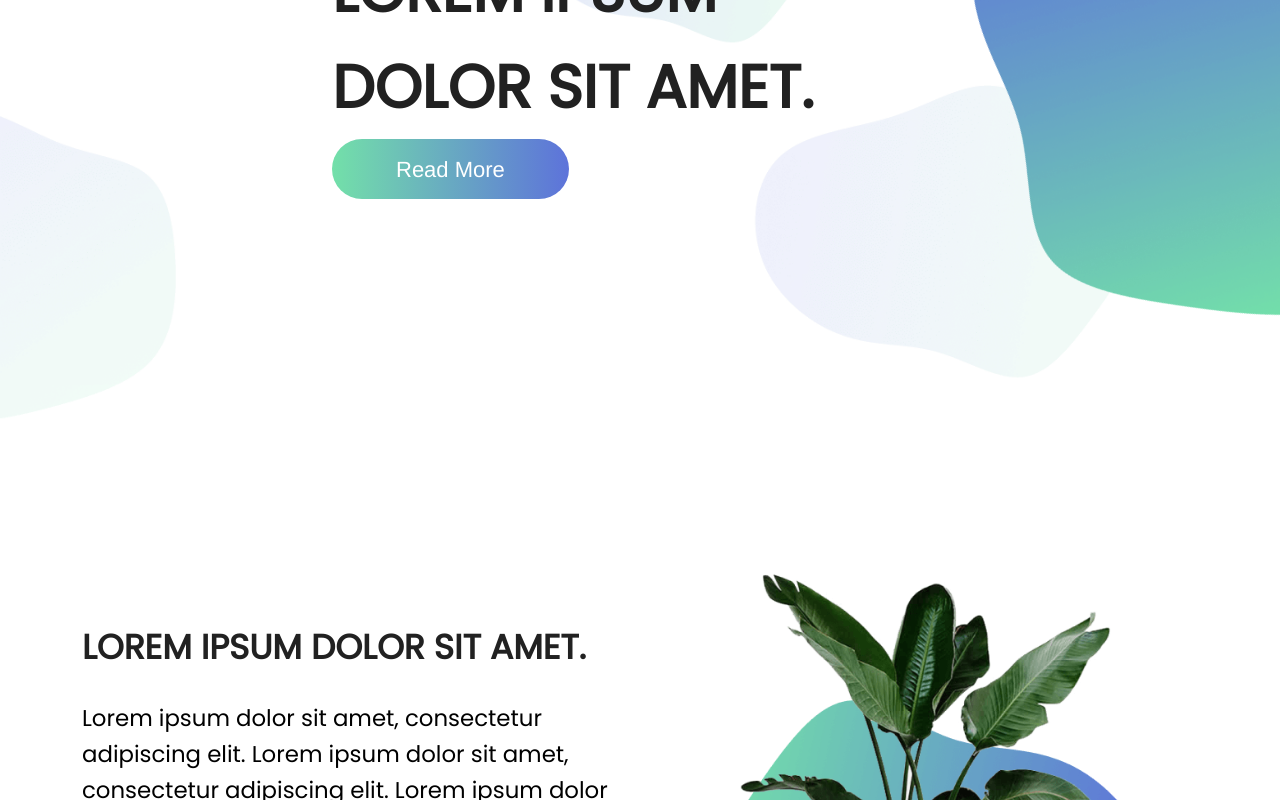
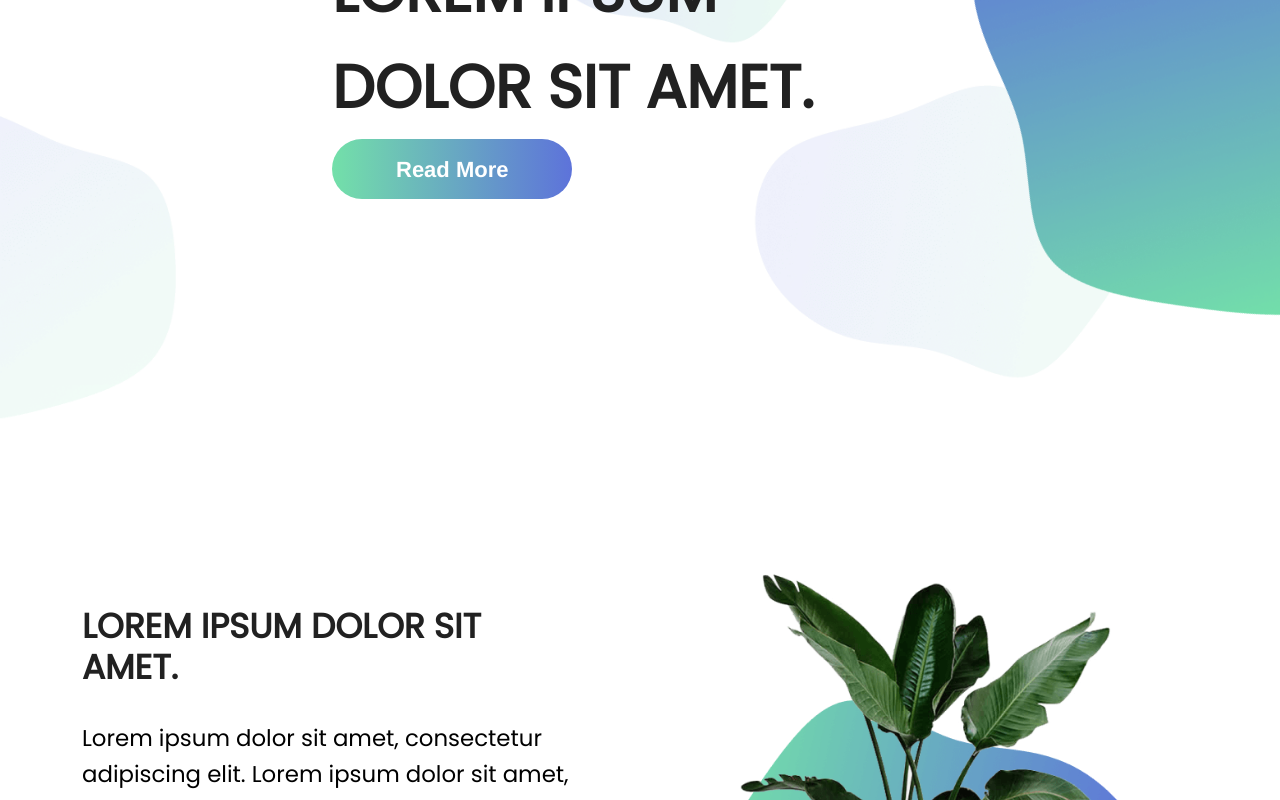
Before and after one commit to Harry-Gardiner/Cold-Banana, a Vue app: page / in a window 1280 px wide. Shown: the part 380-1180 px from the top of the page. Built offline with nearby package versions, Linux system fonts and the light colour scheme; no server answers.

Commit message:
Few more minor css amends to match design

```diff
--- a/src/components/AppButton.vue
+++ b/src/components/AppButton.vue
@@ -27,6 +27,7 @@ export default {
   border: none;
   transition: 0.2s ease all;
   width: fit-content;
+  font-weight: 600;
 
   &:hover {
     transform: scale(105%);
--- a/src/components/AppNavbar.vue
+++ b/src/components/AppNavbar.vue
@@ -87,7 +87,7 @@ header {
       transform: rotate(-30deg);
 
       @media (min-width: 768px) {
-        top: -300px;
+        top: -350px;
         left: -140px;
       }
 
@@ -194,7 +194,6 @@ header {
 
   &__button {
     margin-left: 4rem;
-    font-weight: 600;
   }
 
   .mobile-nav-enter-active,
--- a/src/components/ImageWithText.vue
+++ b/src/components/ImageWithText.vue
@@ -48,6 +48,10 @@ export default {
     & > * {
       margin-bottom: 2rem;
     }
+
+    h2 {
+      width: 80%;
+    }
   }
 }
 </style>
--- a/src/components/ProductCard.vue
+++ b/src/components/ProductCard.vue
@@ -43,10 +43,12 @@ export default {
     &__title {
       font-weight: bold;
       text-transform: uppercase;
+      font-weight: 700;
     }
 
     &__price {
       color: $price-colour;
+      font-weight: 700;
     }
   }
 }
```
